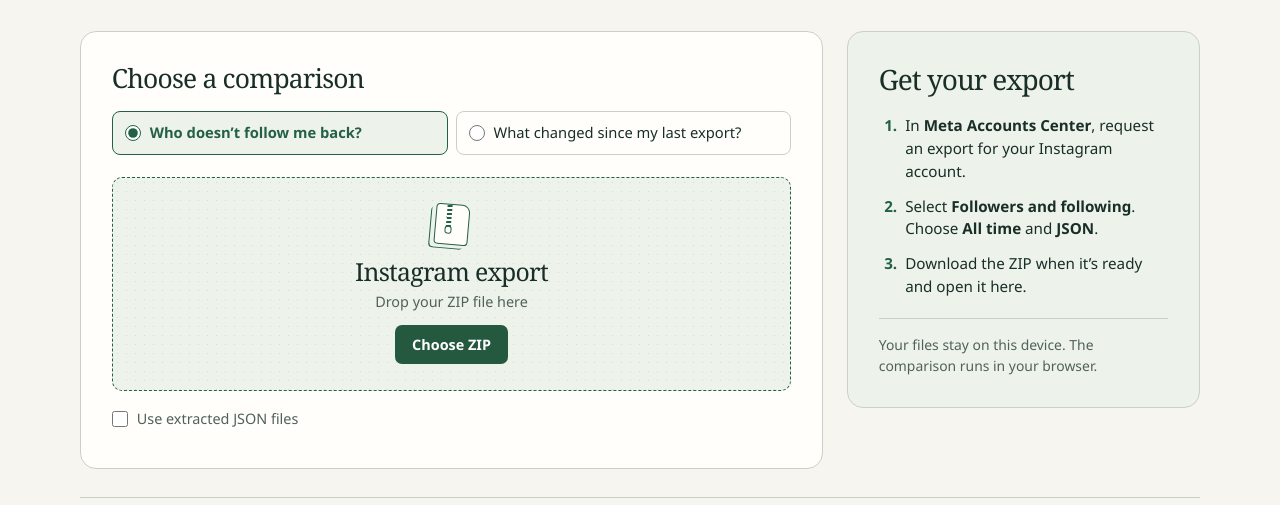
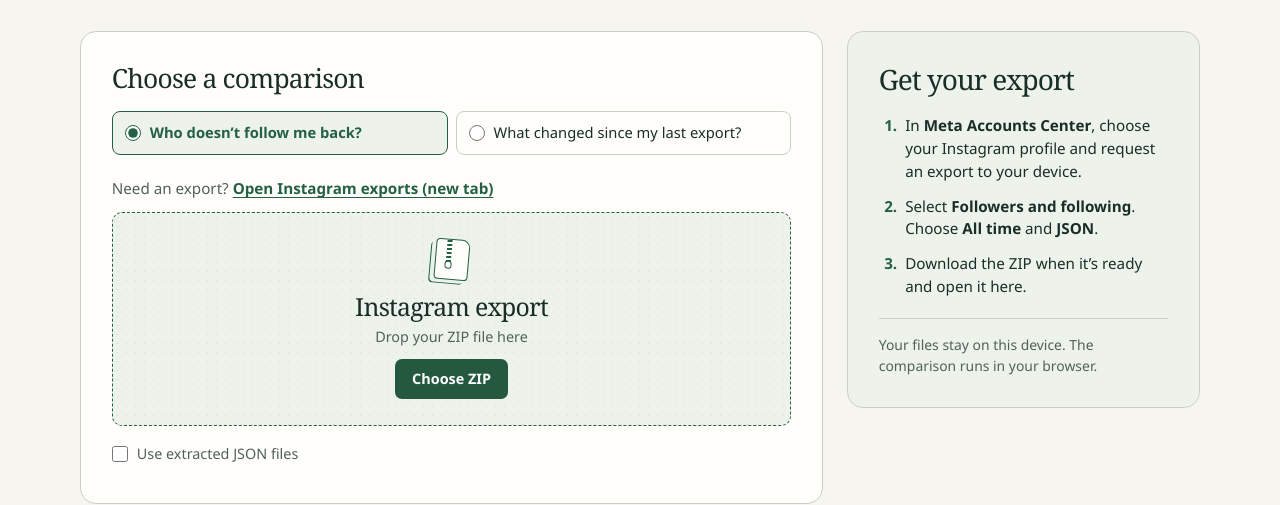
Before and after one commit to MajorUnfazed/instagram-unfollowers-checker, a plain HTML site: page index.html in a window 1280 px wide. Shown: the part 274-779 px from the top of the page. Drawn offline with Linux system fonts and the light colour scheme.

Commit message:
Link directly to Instagram exports

```diff
--- a/index.html
+++ b/index.html
@@ -42,6 +42,7 @@
                             <label><input type="radio" name="comparison" id="history-mode" value="history"><span>What changed since my last export?</span></label>
                         </div>
                     </fieldset>
+                    <p class="export-help">Need an export? <a href="https://accountscenter.instagram.com/info_and_permissions/dyi/" target="_blank" rel="noopener noreferrer">Open Instagram exports (new tab)</a></p>
                     <div id="zip-inputs" class="upload-section">
                         <label class="drop-zone" for="first-zip">
                             <span class="archive-icon" aria-hidden="true"><i></i></span>
@@ -98,7 +99,7 @@
             <aside class="instructions" aria-labelledby="guide-heading">
                 <h2 id="guide-heading">Get your export</h2>
                 <ol>
-                    <li>In <strong>Meta Accounts Center</strong>, request an export for your Instagram account.</li>
+                    <li>In <strong>Meta Accounts Center</strong>, choose your Instagram profile and request an export to your device.</li>
                     <li>Select <strong>Followers and following</strong>. Choose <strong>All time</strong> and <strong>JSON</strong>.</li>
                     <li>Download the ZIP when it’s ready and open it here.</li>
                 </ol>
--- a/style.css
+++ b/style.css
@@ -135,6 +135,8 @@ input[type="radio"], input[type="checkbox"] {
     accent-color: var(--accent);
 }
 
+.export-help { margin-bottom: 12px; color: var(--muted); font-size: .95rem; }
+.export-help a { font-weight: 600; text-underline-offset: 3px; }
 .upload-section { display: grid; grid-auto-columns: minmax(0, 1fr); grid-auto-flow: column; gap: 12px; }
 .drop-zone, .file-label {
     display: flex;
```
Also changed, not shown: README.md.
